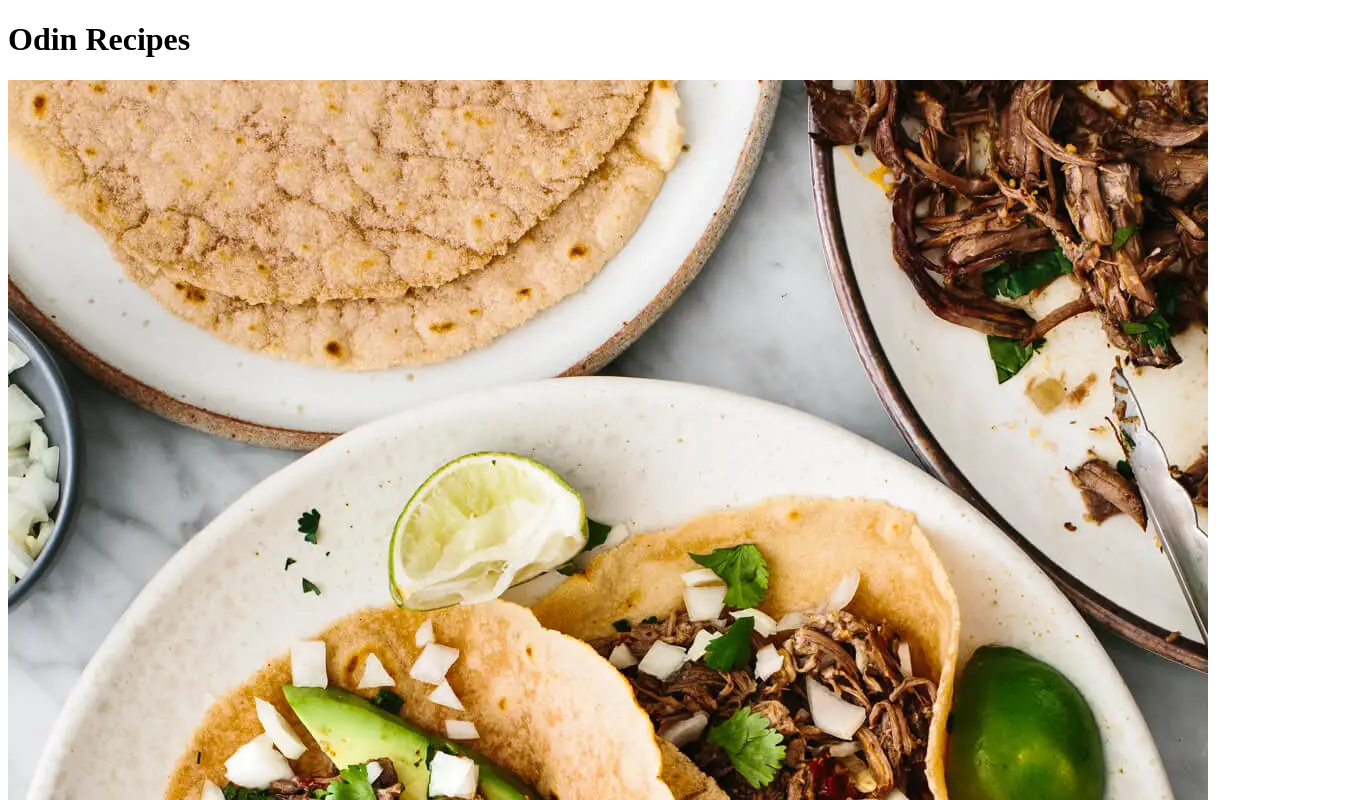
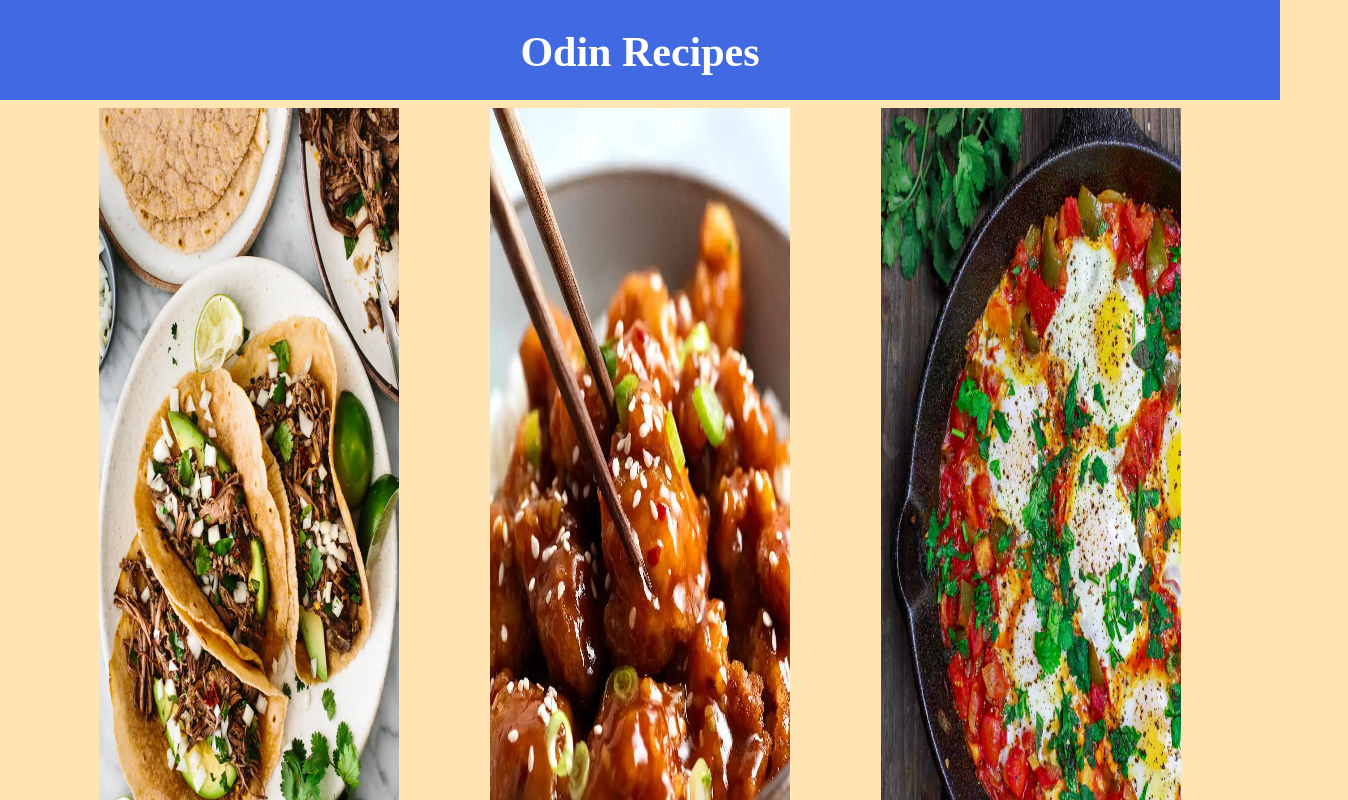
Before and after one commit to AJPenketh/odin-recipes, a plain HTML site: page index.html in a window 1280 px wide. Shown: the top 800 px of the page, 1348 px wide, since content can reach past the window. Drawn offline with Linux system fonts and the light colour scheme.

Commit message:
Added css elements to  homepage

```diff
--- a/index.html
+++ b/index.html
@@ -7,11 +7,12 @@
 </head>
 
 <body>
-    <div>
-    <h1>Odin Recipes</h1>
+    <div class="topribbon">
+        <h1>Odin Recipes</h1>
     </div>
 
-    <div>
+
+    <div class="images">
         <a href="./recipes/Barbacoa_taco.html"><img src="./resources/Barbacoa.jpeg" alt="A spicy and flavourful Mexican Taco recipe"></a>
         <a href="./recipes/General_Tso_Chicken.html"><img src="./resources/General-Tso.jpeg" alt="A delicious chicken based asian cuisine dish"></a>
         <a href="./recipes/Shakshuka.html"><img src="./resources/Shakshuka.jpeg" alt="A hearty North African inspired dish"></a>
--- a/style.css
+++ b/style.css
@@ -0,0 +1,48 @@
+
+html {
+    box-sizing: border-box;
+}
+*,
+*::before,
+*::after {
+    box-sizing: inherit;
+}
+
+body {
+    background-color: #FFE5B4;
+}
+
+.topribbon {
+    background-color: royalblue;
+    position: absolute;
+    left: 0%;
+    top: 0%;
+    height: 100px;
+    width: 100%;
+    color: white;
+}
+
+h1 {
+    text-align: center;
+    font-size: 42px;
+}
+
+.images {
+    display: flex;
+    justify-content:space-evenly;
+}
+
+ .images img{
+    margin-top: 100px;
+    margin-left: auto;
+    margin-right: auto;
+    width: 300px;
+    height: 900px;
+    justify-content: center;
+}
+
+img:hover{
+    opacity: 60%;
+    transform: scale(1.01);
+    border: royalblue 2px solid;
+}
```
